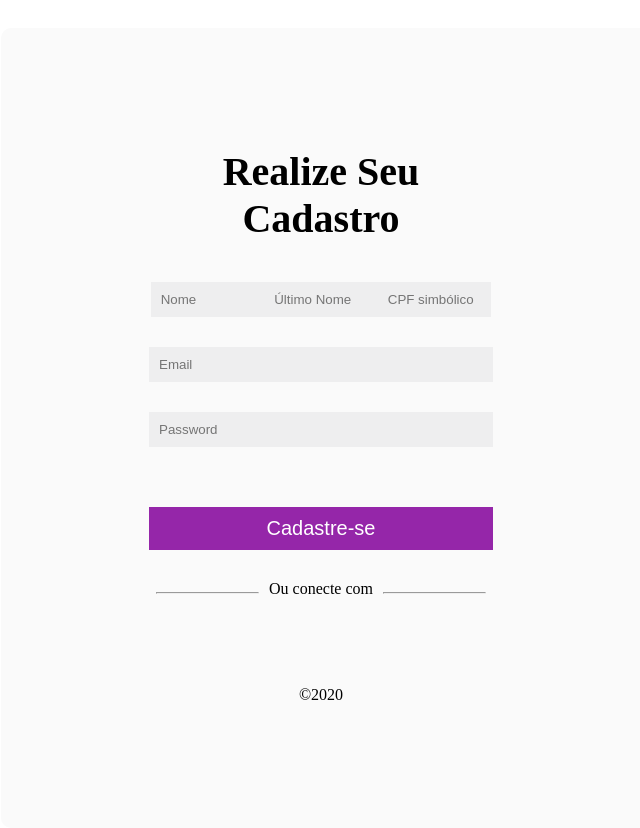
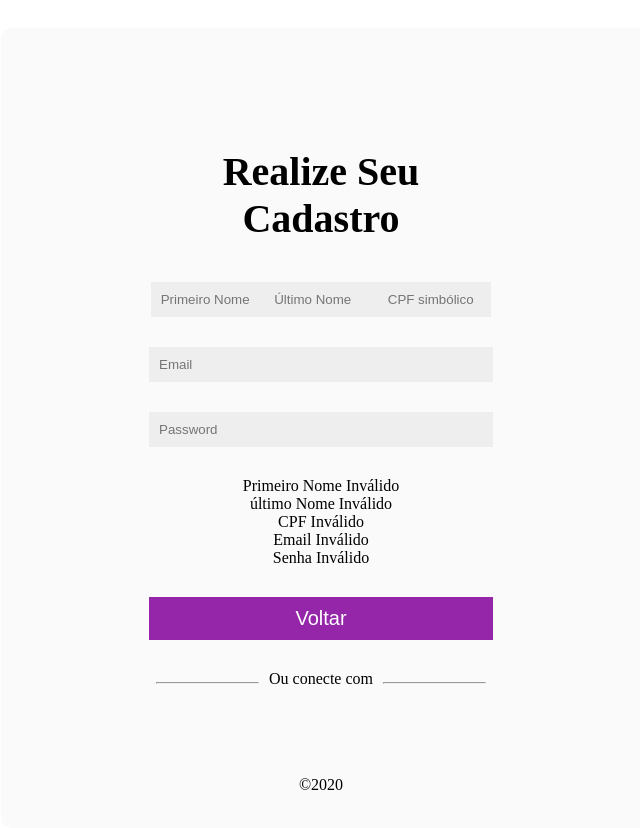
Before and after one commit to AllenHichard/angular-capgemini, an Angular app: page /registro in a window 1280 px wide. Shown: the whole page, without its empty margins (319-959 px from the left). Built offline with nearby package versions, Linux system fonts and the light colour scheme.

Commit message:
Atualizando layout de cadastro e login - Desconsiderar na avaliação

```diff
--- a/src/app/app.module.ts
+++ b/src/app/app.module.ts
@@ -1,7 +1,7 @@
 import { BrowserModule } from '@angular/platform-browser';
 import { NgModule } from '@angular/core';
 
-import { FormsModule }   from '@angular/forms';
+import { FormsModule, ReactiveFormsModule  }   from '@angular/forms';
 import {HttpClientModule} from "@angular/common/http"
 
 import { AppRoutingModule } from './app-routing.module';
@@ -28,7 +28,8 @@ import { HomeComponent } from './home/home.component'
     BrowserModule,
     AppRoutingModule,
     HttpClientModule,
-    FormsModule
+    FormsModule,
+    ReactiveFormsModule
   ],
   providers: [ContasService, HttpClientModule, RegistroService, LoginService, DataService, HomeService],
   bootstrap: [AppComponent]
--- a/src/app/login/login.component.css
+++ b/src/app/login/login.component.css
@@ -35,7 +35,7 @@ height:100%
   font-size: 2.5em;
 }
 
-input[type="text"] , input[type="password"]{
+input[type="number"] , input[type="password"], [type="text"] {
   width: 100%;
   padding: 10px;
   margin-bottom: 30px;
--- a/src/app/login/login.component.html
+++ b/src/app/login/login.component.html
@@ -2,12 +2,25 @@
   <div class="login">
      <div class="container">
           <h1>Acesse a Aplicação</h1>
-          <input type="text" placeholder="CPF" [(ngModel)]="conta.cpf" required>
-          <input type="password" placeholder="Senha" [(ngModel)]="conta.senha"><br>
-          <!--<input type="checkbox"><span>Remember me</span>-->
-          <!--<a href="#">Forgot password?</a>-->
-          <button (click)="login()" >Conectar</button>
+          <form [formGroup]="formulario" (ngSubmit)="onSubmit()">
+            <input  formControlName = "cpf" type="text" placeholder="CPF" pattern="[0-9]+" required>
+            <input formControlName = "senha" type="password" placeholder="Senha"><br>
+            <div *ngIf="!cpf.valid" >
+                CPF Inválido
+              </div>
+            <div *ngIf="!senha.valid" >
+                Senha Inválido
+              </div>
+            <!--<input type="checkbox"><span>Remember me</span>-->
+            <!--<a href="#">Forgot password?</a>-->
 
+            <button type="submit" >Conectar</button>
+
+            <div *ngIf="visible && !usuarioAutenticado" >
+                Usuário Inexistente
+              </div>
+
+          </form>
           <hr><p>Ou conecte com</p><hr>
           <ul>
               <li><i class="fab fa-facebook-f fa-2x"></i></li>
--- a/src/app/login/login.component.ts
+++ b/src/app/login/login.component.ts
@@ -4,6 +4,8 @@ import { LoginService } from "../login.service";
 import { async } from 'rxjs/internal/scheduler/async';
 import { Router } from '@angular/router';
 import { DataService } from '../data.service';
+import {FormGroup, FormControl, FormBuilder, Validators} from "@angular/forms"
+
 
 @Component({
   selector: 'app-login',
@@ -12,19 +14,50 @@ import { DataService } from '../data.service';
 })
 export class LoginComponent implements OnInit {
 
-  private usuarioAutenticado: boolean = false;
+  usuarioAutenticado: boolean = false;
+  visible: boolean = false;
+  formulario: FormGroup;
+
   conta: ContaModel = new ContaModel();
+
   constructor(private loginService: LoginService, private router: Router,
-              private dataService: DataService) { }
+              private dataService: DataService, private formBuilder: FormBuilder) { }
 
   ngOnInit(): void {
+    /*this.formulario = new FormGroup({
+      cpf: new FormControl(null),
+      senha: new FormControl(null),
+    });*/
+
+    this.formulario = this.formBuilder.group({
+      //null = valor inicial;
+      cpf: [null,
+              [
+                Validators.required,
+                Validators.maxLength(11),
+                Validators.minLength(11)
+              ]
+            ],
+      senha: [null,
+                [
+                  Validators.required,
+                  Validators.minLength(1)
+                ]
+              ]
+      //email [Validators.required, Validators.email]
+    });
   }
 
-  async login(){
-    await this.loginService.login(this.conta)
+
+
+  async onSubmit(){
+    //console.log(this.formulario)
+
+    await this.loginService.login(this.formulario.value)
       .toPromise()
       .then(res => {
-        if(res.email != ""){
+        console.log(res)
+        if(res.email != null){
           this.usuarioAutenticado = true;
           this.router.navigate(["/home"])
           this.dataService.setConta(res)
@@ -33,7 +66,9 @@ export class LoginComponent implements OnInit {
           this.usuarioAutenticado = false;
           this.conta = new ContaModel();
           this.dataService.setConta(this.conta)
+          this.visible = true
         }
+        this.formulario.reset();
       })
       .catch(error => {
         this.usuarioAutenticado = false;
@@ -41,7 +76,16 @@ export class LoginComponent implements OnInit {
         this.conta = new ContaModel();
         this.dataService.setConta(this.conta)
       });
-    //console.log(this.usuarioAutenticado)
+    console.log(this.conta)
+    console.log(this.usuarioAutenticado)
   }
 
+  get senha() { return this.formulario.get('senha'); }
+
+  get cpf() { return this.formulario.get('cpf'); }
+
+
+
+
+
 }
--- a/src/app/registro/registro.component.html
+++ b/src/app/registro/registro.component.html
@@ -1,6 +1,6 @@
 <script>
   angular.module('ngRequiredExample', [])
-      .controller('ExampleController', ['$scope', function($scope) {
+    .controller('ExampleController', ['$scope', function ($scope) {
       $scope.required = true;
     }]);
 </script>
@@ -10,15 +10,39 @@
   <div class="login">
     <div class="container">
       <h1>Realize Seu Cadastro</h1>
-            <form ngNativeValidate>
-                <input type="text" placeholder="Nome" name="nome" [(ngModel)]="conta.pNome" required>
-                <input type="text" placeholder="Último Nome" name="ultimo" [(ngModel)]="conta.uNome" required>
-                <input type="text" placeholder="CPF simbólico" name="cpf" [(ngModel)]="conta.cpf" required>
-                <input type="email" placeholder="Email" name="email" [(ngModel)]="conta.email" required>
-                <input type="password" placeholder="Password" name="senha" [(ngModel)]="conta.senha" required><br>
-                <button routerLink="" type="button" (click)="cadastrar()" >Cadastre-se</button>
+      <form [formGroup]="formulario" (ngSubmit)="cadastrar()">
+        <input type="text" placeholder="Primeiro Nome" formControlName="pNome" pattern="[A-Za-záàâãéèêíïóôõöúçñÁÀÂÃÉÈÍÏÓÔÕÖÚÇ]+" required>
+        <input type="text" placeholder="Último Nome" formControlName="uNome" pattern="[A-Za-záàâãéèêíïóôõöúçñÁÀÂÃÉÈÍÏÓÔÕÖÚÇ]+" required>
+        <input type="text" placeholder="CPF simbólico" formControlName="cpf" pattern="[0-9]+" required>
+        <input type="email" placeholder="Email" formControlName="email" required>
+        <input type="password" placeholder="Password" formControlName="senha" required><br>
+
+        <div *ngIf="!pNome.valid" >
+          Primeiro Nome Inválido
+        </div>
+        <div *ngIf="!uNome.valid" >
+          último Nome Inválido
+        </div>
+        <div *ngIf="!cpf.valid" >
+          CPF Inválido
+        </div>
+        <div *ngIf="!email.valid" >
+          Email Inválido
+        </div>
+        <div *ngIf="!senha.valid" >
+          Senha Inválido
+        </div>
+        <div *ngIf="formulario.valid">
+          <button routerLink="" type="button" (click)="cadastrar()">Cadastre-se</button>
+        </div>
+        <div *ngIf="!formulario.valid">
+          <button routerLink="">Voltar</button>
+        </div>
+
       </form>
-            <hr><p>Ou conecte com</p><hr>
+      <hr>
+      <p>Ou conecte com</p>
+      <hr>
       <ul>
         <li><i class="fab fa-facebook-f fa-2x"></i></li>
         <li><i class="fab fa-twitter fa-2x"></i></li>
--- a/src/app/registro/registro.component.ts
+++ b/src/app/registro/registro.component.ts
@@ -1,25 +1,59 @@
 import { Component, OnInit } from '@angular/core';
 import { RegistroService } from "../registro.service";
 import {ContaModel} from "../contas/conta.model";
-
+import {FormGroup, FormControl, FormBuilder, Validators} from "@angular/forms"
 @Component({
   selector: 'app-registro',
   templateUrl: './registro.component.html',
   styleUrls: ['./registro.component.css']
 })
 export class RegistroComponent implements OnInit {
-
+  formulario: FormGroup;
   conta: ContaModel = new ContaModel();
-  constructor(private registroService: RegistroService) { }
+  constructor(private registroService: RegistroService, private formBuilder: FormBuilder) { }
 
   ngOnInit(): void {
-
+    this.formulario = this.formBuilder.group({
+      //null = valor inicial;
+      pNome: [null,
+        [
+          Validators.required,
+          Validators.minLength(1)
+        ]
+      ],
+      uNome: [null,
+        [
+          Validators.required,
+          Validators.minLength(1)
+        ]
+      ],
+      cpf: [null,
+              [
+                Validators.required,
+                Validators.maxLength(11),
+                Validators.minLength(11)
+              ]
+            ],
+      email: [null,
+        [
+          Validators.required,
+          Validators.email
+        ]
+      ],
+      senha: [null,
+                [
+                  Validators.required,
+                  Validators.minLength(1)
+                ]
+              ]
+    });
   }
 
 
   cadastrar(){
-    //console.log(this.conta)
-    this.registroService.cadastrarUsuario(this.conta).subscribe(
+    //console.log(this.formulario.value)
+
+    this.registroService.cadastrarUsuario(this.formulario.value).subscribe(
       conta=>{
         this.conta = new ContaModel();
       }, err=> {
@@ -28,4 +62,15 @@ export class RegistroComponent implements OnInit {
     )
   }
 
+  get pNome() { return this.formulario.get('pNome'); }
+
+  get uNome() { return this.formulario.get('uNome'); }
+
+  get senha() { return this.formulario.get('senha'); }
+
+  get cpf() { return this.formulario.get('cpf'); }
+
+  get email() { return this.formulario.get('email'); }
+
+
 }
```
Lines whose indentation alone changed are shown as unchanged.
